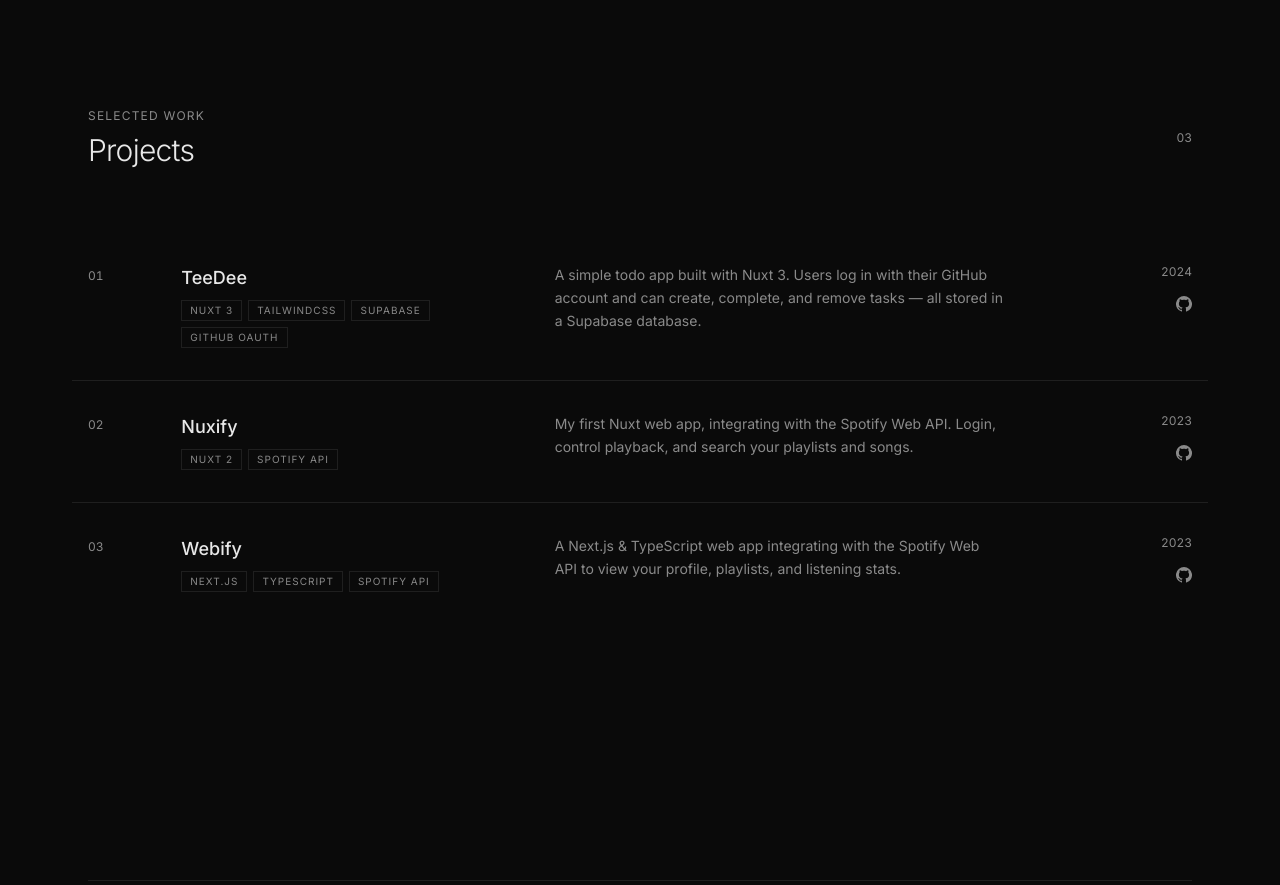
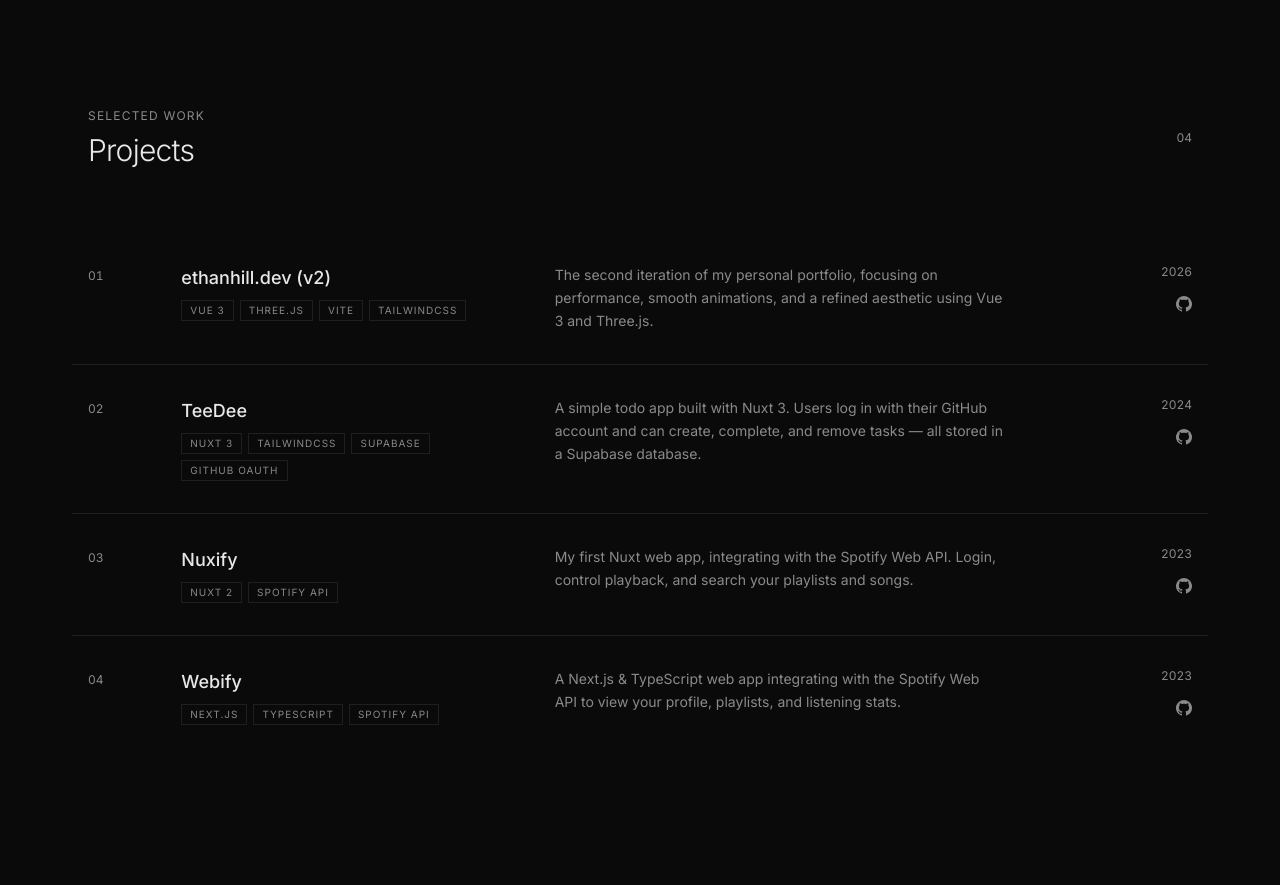
Before and after one commit to Ethan-Hill/ethanhill-dev-v2, a Vue app: page / in a window 1280 px wide. Shown: the part 820-1705 px from the top of the page. Built offline with nearby package versions, Linux system fonts and the light colour scheme.

Commit message:
feat: add v2 portfolio to project list and support live links

```diff
--- a/src/components/WorkSection.vue
+++ b/src/components/WorkSection.vue
@@ -4,6 +4,14 @@
   data() {
     return {
       projects: [
+        {
+          id: 4,
+          title: 'ethanhill.dev (v2)',
+          year: '2026',
+          tags: ['Vue 3', 'Three.js', 'Vite', 'TailwindCSS'],
+          description: 'The second iteration of my personal portfolio, focusing on performance, smooth animations, and a refined aesthetic using Vue 3 and Three.js.',
+          repo: 'https://github.com/Ethan-Hill/ethanhill-dev-v2',
+        },
         {
           id: 1,
           title: 'TeeDee',
@@ -80,9 +88,14 @@
         <div class="col-span-12 sm:col-span-2 flex sm:flex-col items-center sm:items-end gap-4">
           <span class="text-xs text-[#8a8a8a] tabular-nums">{{ project.year }}</span>
           <div class="flex gap-3">
-            <a :href="project.repo" class="text-[#8a8a8a] hover:text-[#c8f542] transition-colors duration-300" aria-label="GitHub repo" target="_blank" rel="noopener">
+            <a v-if="project.repo" :href="project.repo" class="text-[#8a8a8a] hover:text-[#c8f542] transition-colors duration-300" aria-label="GitHub repo" target="_blank" rel="noopener">
               <svg class="w-4 h-4" fill="currentColor" viewBox="0 0 24 24">
                 <path d="M12 0a12 12 0 00-3.793 23.4c.6.111.82-.261.82-.58 0-.286-.011-1.243-.016-2.252-3.338.726-4.042-1.608-4.042-1.608-.546-1.388-1.333-1.757-1.333-1.757-1.09-.744.082-.729.082-.729 1.205.085 1.839 1.237 1.839 1.237 1.07 1.834 2.807 1.304 3.492.997.108-.775.418-1.305.762-1.605-2.665-.303-5.466-1.332-5.466-5.931 0-1.31.468-2.381 1.236-3.221-.124-.304-.535-1.524.117-3.176 0 0 1.008-.322 3.301 1.23A11.51 11.51 0 0112 5.803c1.02.005 2.047.138 3.006.404 2.29-1.552 3.297-1.23 3.297-1.23.653 1.653.242 2.874.118 3.176.769.84 1.235 1.911 1.235 3.221 0 4.61-2.805 5.625-5.475 5.922.43.372.823 1.102.823 2.222 0 1.606-.015 2.898-.015 3.293 0 .321.217.695.825.578A12.001 12.001 0 0012 0z"/>
+              </svg>
+            </a>
+            <a v-if="project.link" :href="project.link" class="text-[#8a8a8a] hover:text-[#c8f542] transition-colors duration-300" aria-label="Live link" target="_blank" rel="noopener">
+              <svg class="w-4 h-4" fill="none" stroke="currentColor" viewBox="0 0 24 24">
+                <path stroke-linecap="round" stroke-linejoin="round" stroke-width="2" d="M10 6H6a2 2 0 00-2 2v10a2 2 0 002 2h10a2 2 0 002-2v-4M14 4h6m0 0v6m0-6L10 14" />
               </svg>
             </a>
           </div>
```
